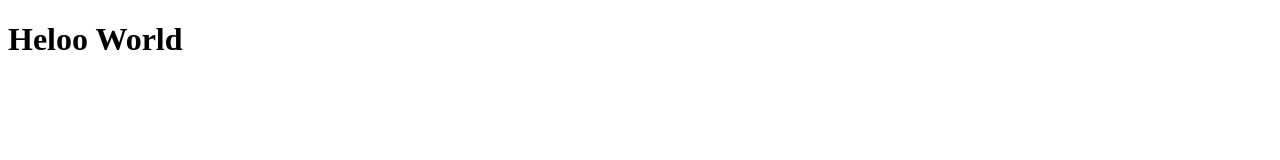
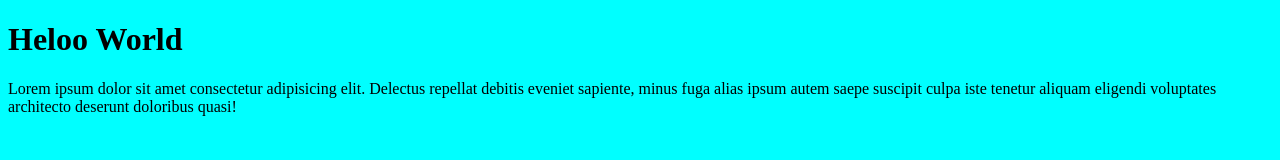
Before and after one commit to Pandit-Nishant-Kashyap/localrepo.io, a plain HTML site: page index.html in a window 1280 px wide. Drawn offline with Linux system fonts and the light colour scheme.

Commit message:
add some more file

```diff
--- a/index.html
+++ b/index.html
@@ -1,12 +1,20 @@
 <!DOCTYPE html>
 <html lang="en">
+
 <head>
     <meta charset="UTF-8">
     <meta name="viewport" content="width=device-width, initial-scale=1.0">
     <link rel="stylesheet" href="style.css">
     <title>Webpage</title>
 </head>
+
 <body>
     <h1>Heloo World</h1>
+    <p>Lorem ipsum dolor sit amet consectetur adipisicing elit. Delectus repellat debitis eveniet sapiente, minus fuga
+        alias ipsum autem saepe suscipit culpa iste tenetur aliquam eligendi voluptates architecto deserunt doloribus
+        quasi!</p>
+
+    <script src="script.js"></script>
 </body>
+
 </html>
--- a/style.css
+++ b/style.css
@@ -0,0 +1,3 @@
+*{
+background-color: aqua;
+}
```
Also changed, not shown: script.js (added).
